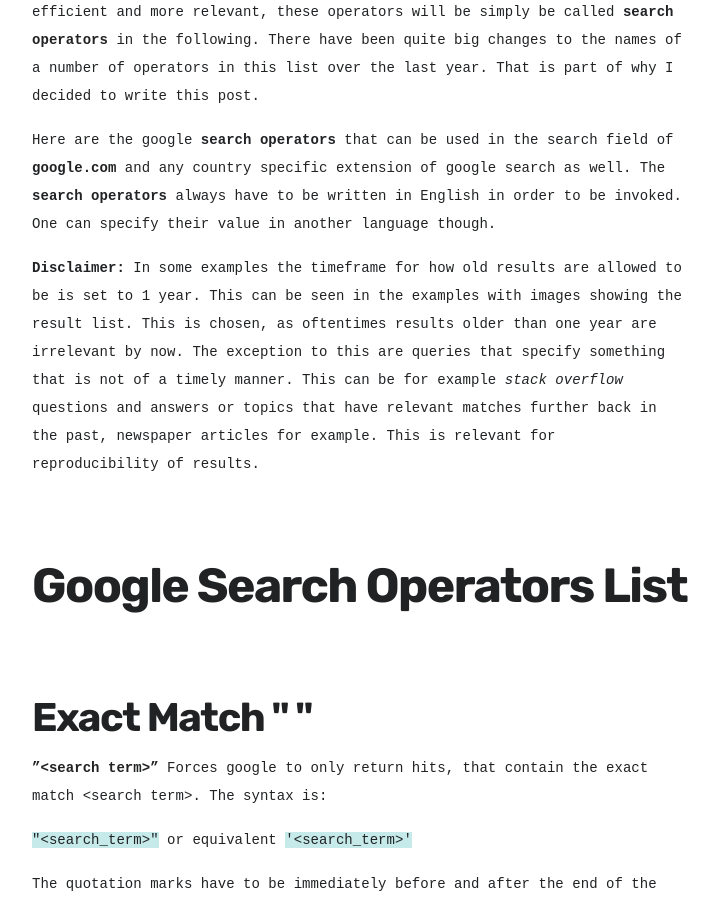
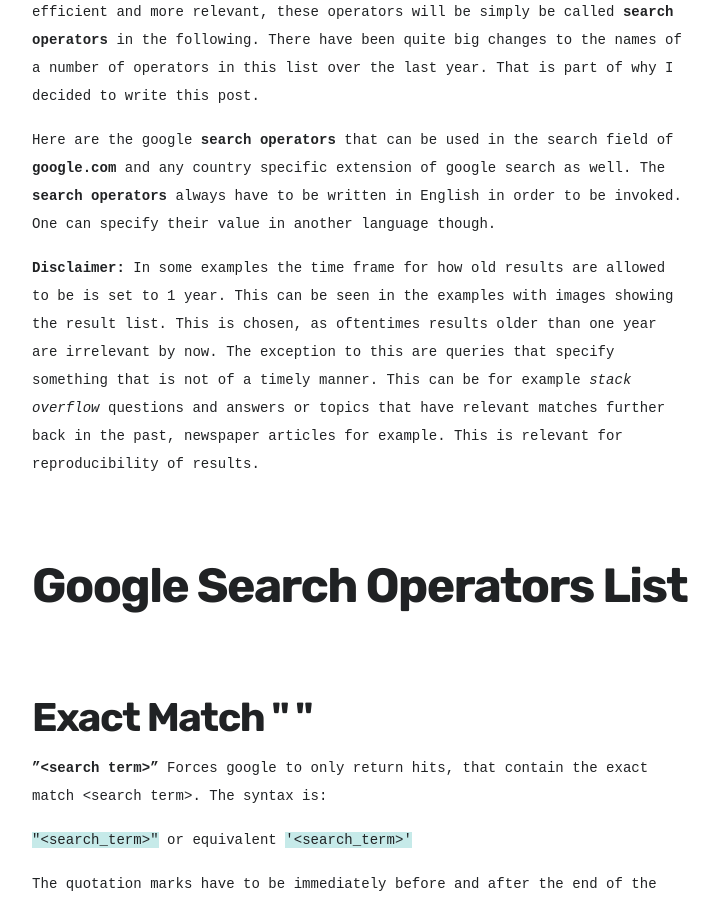
Before and after one commit to kletobias/kletobias.github.io, a Jekyll site: the page built from _posts/2022-01-11-google-search-operators.md, in a window 1280 px wide and 900 px high, scrolled down 2061 px. Shown: the whole window, without its empty margins (38-757 px from the left). Built offline with Jekyll 4.4.1, drawn with Linux system fonts in a browser that asks for light colours; nearby versions of some CDN libraries; some web fonts are replaced; some of the changed text lies outside the part shown.

Commit message:
Corrected some misspellings in the article.

```diff
--- a/_posts/2022-01-11-google-search-operators.md
+++ b/_posts/2022-01-11-google-search-operators.md
@@ -32,7 +32,7 @@
 any country specific extension of google search as well. The **search operators** always have to be written in English in order to be invoked. One can specify their value in another language though.
 
 
-**Disclaimer:** In some examples the timeframe for how old results are allowed to be is set to 1 year. This can be seen in the examples with images showing the result list. This is chosen, as oftentimes results older than one year are irrelevant by now. The exception to this are queries that specify something that is not of a timely manner. This can be for example *stack overflow* questions and answers or topics that have relevant matches further back in the past, newspaper articles for example. This is relevant for reproducibility of results.
+**Disclaimer:** In some examples the time frame for how old results are allowed to be is set to 1 year. This can be seen in the examples with images showing the result list. This is chosen, as oftentimes results older than one year are irrelevant by now. The exception to this are queries that specify something that is not of a timely manner. This can be for example *stack overflow* questions and answers or topics that have relevant matches further back in the past, newspaper articles for example. This is relevant for reproducibility of results.
 
 
 
```
Also changed, not shown: other parts of _posts/2022-01-11-google-search-operators.md (+3 -3 lines).
